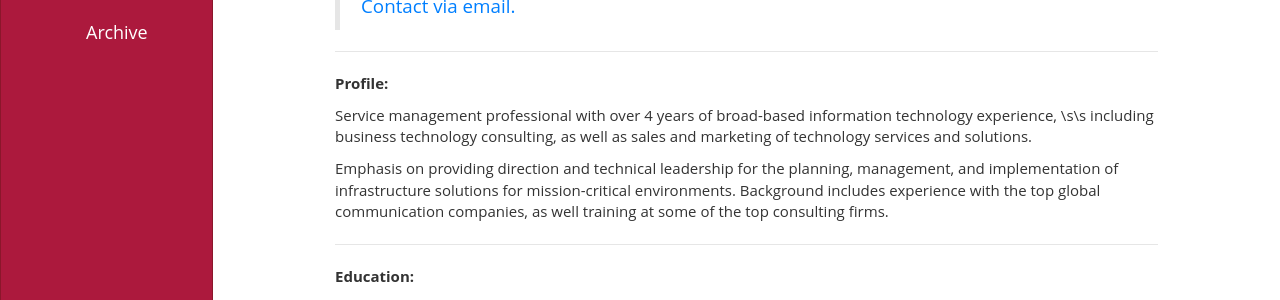
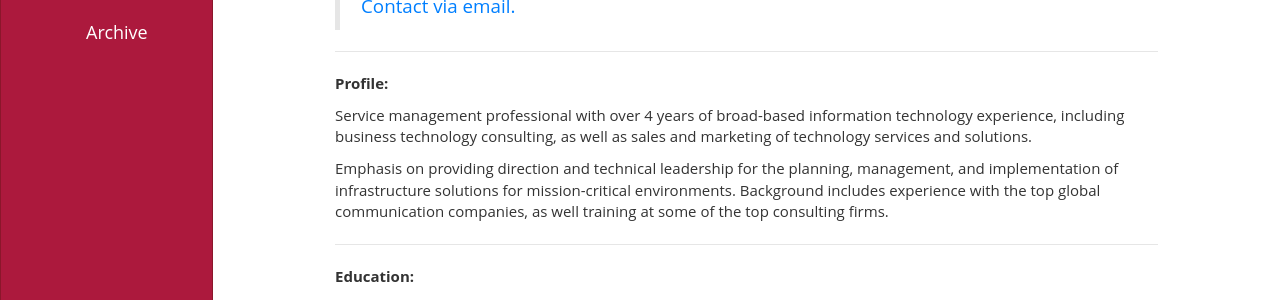
Before and after one commit to danconsults/metroblog, a Jekyll site: the page built from resume/index.md, in a window 1280 px wide and 900 px high. Shown: the part 281-581 px from the top of the window. Built offline with Jekyll 4.4.1, drawn with Linux system fonts in a browser that asks for light colours.

Commit message:
dfs
asdasd

```diff
--- a/resume/index.md
+++ b/resume/index.md
@@ -19,8 +19,8 @@
 
 **Profile:**
 
-Service management professional with over 4 years of broad-based information technology experience, \s\s including business technology consulting,
-as well as sales and marketing of technology services and solutions.
+Service management professional with over 4 years of broad-based information technology experience,
+including business technology consulting, as well as sales and marketing of technology services and solutions.
 
 Emphasis on providing direction and technical leadership for the planning,
 management, and implementation of infrastructure solutions for mission-critical environments.
```
